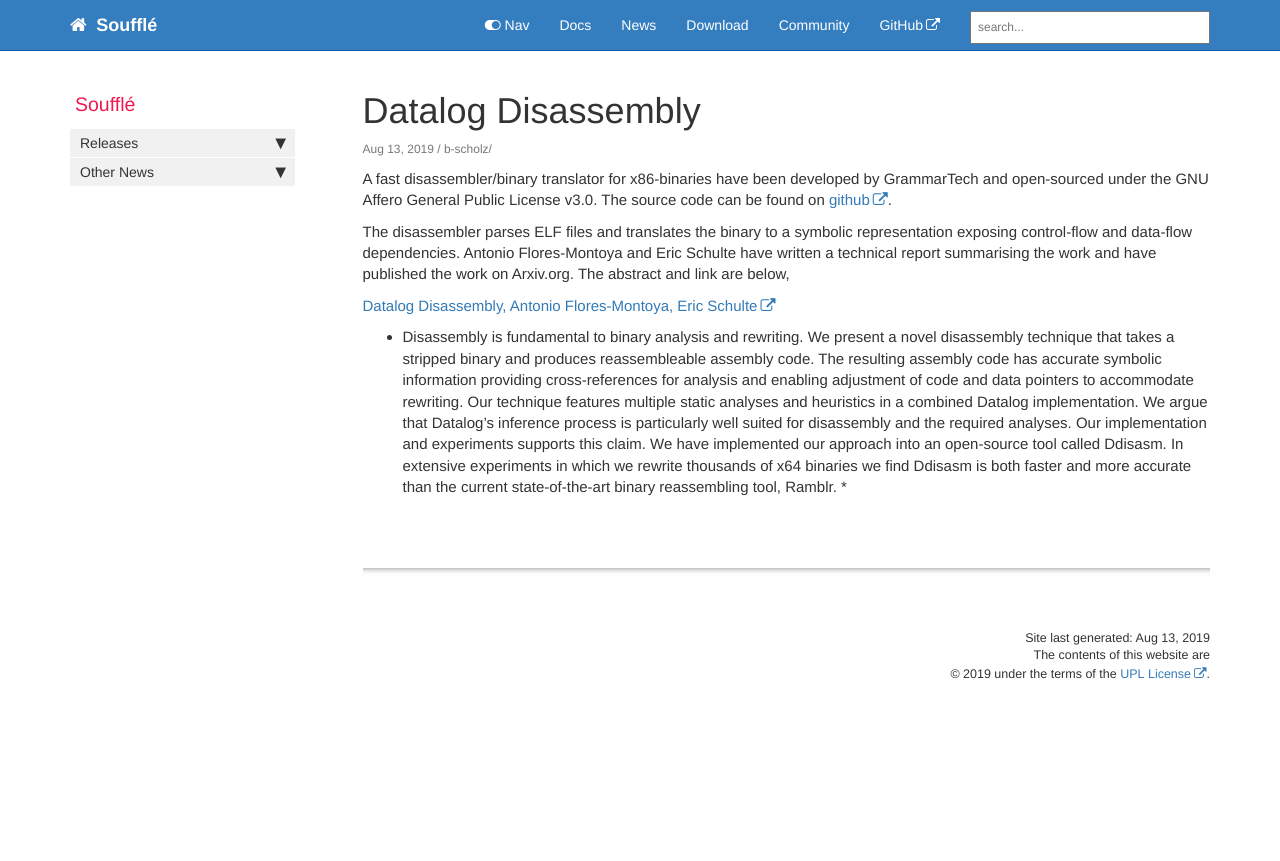
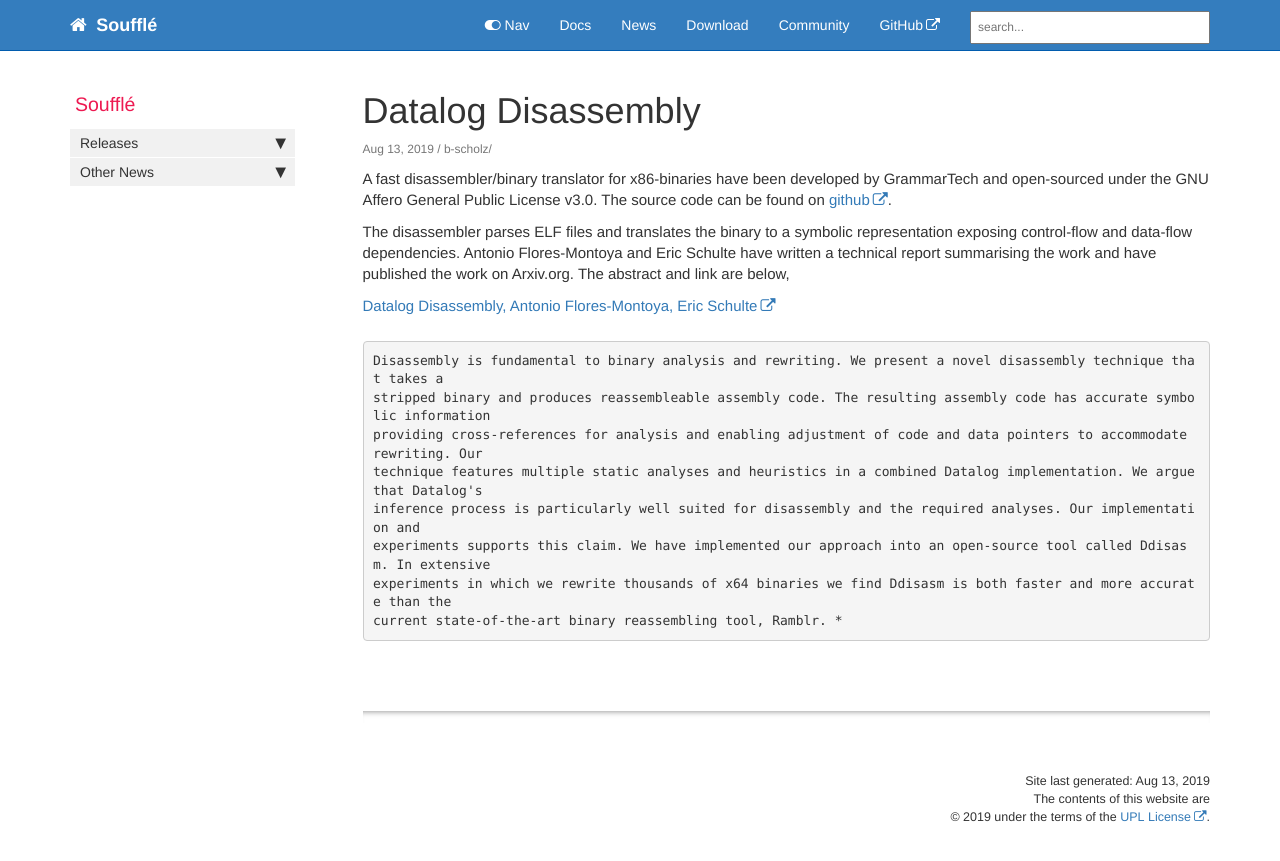
Before and after one commit to souffle-lang/souffle-lang.github.io, a Jekyll site: the page built from _posts/2019-08-13-ddisasm-paper.md, in a window 1280 px wide. Shown: the top 861 px of the page. Built offline with Jekyll 4.4.1, drawn with Linux system fonts in a browser that asks for light colours; comment, search, counter and statistics services are not loaded.

Commit message:
Fix type / formatting

```diff
--- a/_posts/2019-08-13-ddisasm-paper.md
+++ b/_posts/2019-08-13-ddisasm-paper.md
@@ -21,7 +21,8 @@ Arxiv.org. The abstract and link are below,
 
 [Datalog Disassembly, Antonio Flores-Montoya, Eric Schulte](https://arxiv.org/abs/1906.03969)
 
-* Disassembly is fundamental to binary analysis and rewriting. We present a novel disassembly technique that takes a
+<pre>
+Disassembly is fundamental to binary analysis and rewriting. We present a novel disassembly technique that takes a
 stripped binary and produces reassembleable assembly code. The resulting assembly code has accurate symbolic information
 providing cross-references for analysis and enabling adjustment of code and data pointers to accommodate rewriting. Our
 technique features multiple static analyses and heuristics in a combined Datalog implementation. We argue that Datalog's
@@ -29,3 +30,4 @@ inference process is particularly well suited for disassembly and the required a
 experiments supports this claim. We have implemented our approach into an open-source tool called Ddisasm. In extensive
 experiments in which we rewrite thousands of x64 binaries we find Ddisasm is both faster and more accurate than the
 current state-of-the-art binary reassembling tool, Ramblr. *
+</pre>
```
